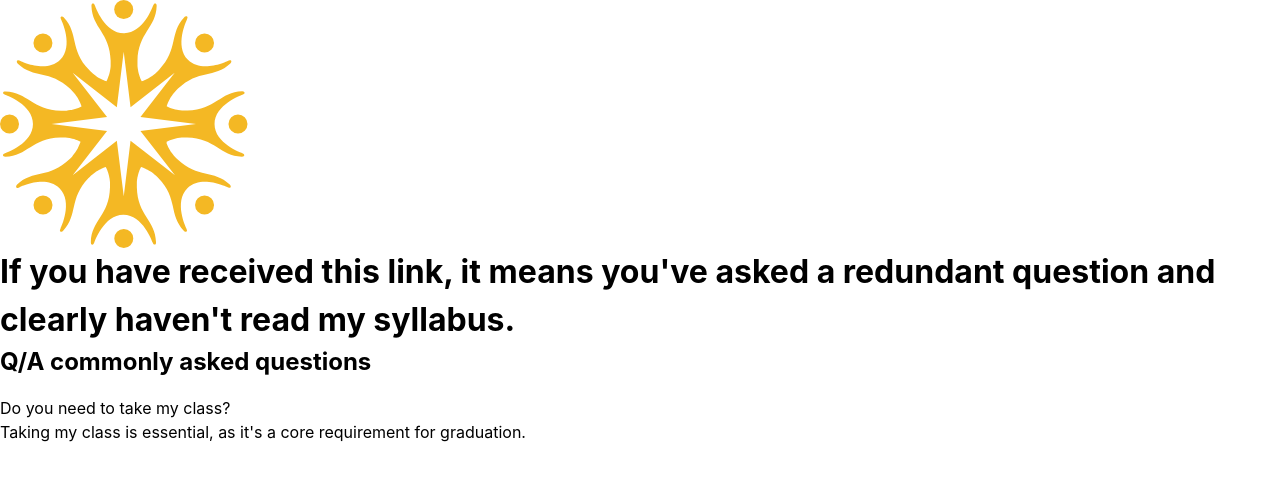
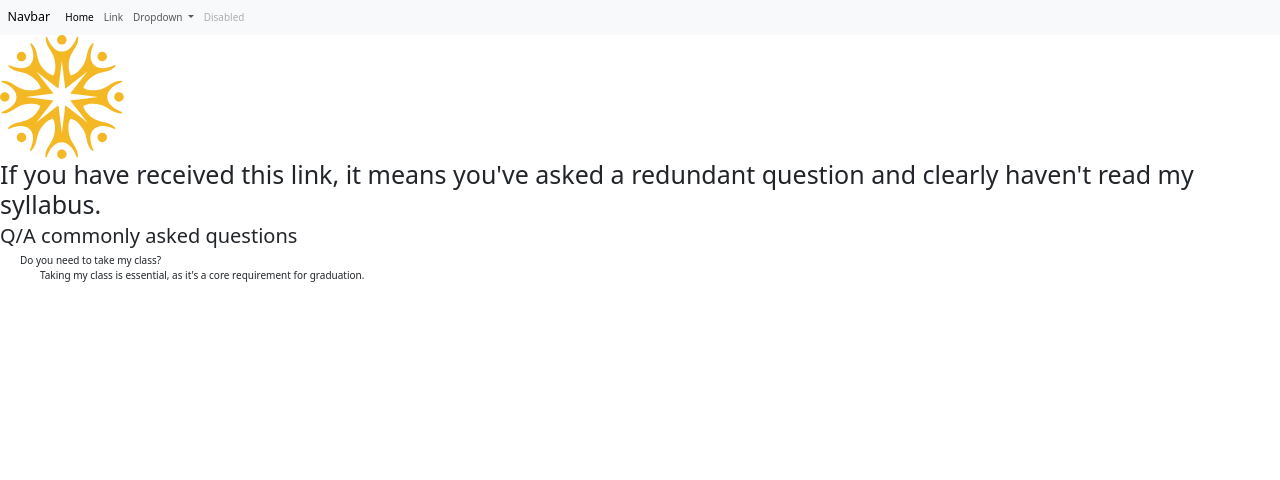
Before and after one commit to adamt602/yonanaWebsite, a website: page index.html in a window 1280 px wide. Drawn offline with nearby package versions, Linux system fonts and the light colour scheme.

Commit message:
added nav bar

```diff
--- a/css/styles.css
+++ b/css/styles.css
@@ -72,5 +72,5 @@
 }
 
 img {
-    width: 100rem;
+    width: 50rem;
 }
--- a/index.html
+++ b/index.html
@@ -6,10 +6,48 @@
           name="viewport">
     <meta content="ie=edge" http-equiv="X-UA-Compatible">
     <title>Home</title>
-
+    <!doctype html>
     <link href="css/styles.css" rel="stylesheet" type="text/css">
+    <link href="https://cdn.jsdelivr.net/npm/bootstrap@5.3.3/dist/css/bootstrap.min.css" rel="stylesheet" integrity="sha384-QWTKZyjpPEjISv5WaRU9OFeRpok6YctnYmDr5pNlyT2bRjXh0JMhjY6hW+ALEwIH" crossorigin="anonymous">
+    <script src="https://cdn.jsdelivr.net/npm/bootstrap@5.3.3/dist/js/bootstrap.bundle.min.js" integrity="sha384-YvpcrYf0tY3lHB60NNkmXc5s9fDVZLESaAA55NDzOxhy9GkcIdslK1eN7N6jIeHz" crossorigin="anonymous"></script>
 </head>
 <body>
+
+<nav class="navbar navbar-expand-lg bg-body-tertiary">
+    <div class="container-fluid">
+        <a class="navbar-brand" href="#">Navbar</a>
+        <button class="navbar-toggler" type="button" data-bs-toggle="collapse" data-bs-target="#navbarSupportedContent" aria-controls="navbarSupportedContent" aria-expanded="false" aria-label="Toggle navigation">
+            <span class="navbar-toggler-icon"></span>
+        </button>
+        <div class="collapse navbar-collapse" id="navbarSupportedContent">
+            <ul class="navbar-nav me-auto mb-2 mb-lg-0">
+                <li class="nav-item">
+                    <a class="nav-link active" aria-current="page" href="#">Home</a>
+                </li>
+                <li class="nav-item">
+                    <a class="nav-link" href="#">Link</a>
+                </li>
+                <li class="nav-item dropdown">
+                    <a class="nav-link dropdown-toggle" href="#" role="button" data-bs-toggle="dropdown" aria-expanded="false">
+                        Dropdown
+                    </a>
+                    <ul class="dropdown-menu">
+                        <li><a class="dropdown-item" href="#">Action</a></li>
+                        <li><a class="dropdown-item" href="#">Another action</a></li>
+                        <li><hr class="dropdown-divider"></li>
+                        <li><a class="dropdown-item" href="#">Something else here</a></li>
+                    </ul>
+                </li>
+                <li class="nav-item">
+                    <a class="nav-link disabled" aria-disabled="true">Disabled</a>
+                </li>
+            </ul>
+        </div>
+    </div>
+</nav>
+
+
+
 <img src="images/la-sierra-logo-gold-white.svg" alt="School logo">
 <h1>If you have received this link, it means you've asked a redundant question and clearly haven't read my syllabus.</h1>
 
--- /dev/null
+++ b/package.json
@@ -0,0 +1,5 @@
+{
+  "dependencies": {
+    "bootstrap": "^5.3.3"
+  }
+}
```
Also changed, not shown: 1 other file.
